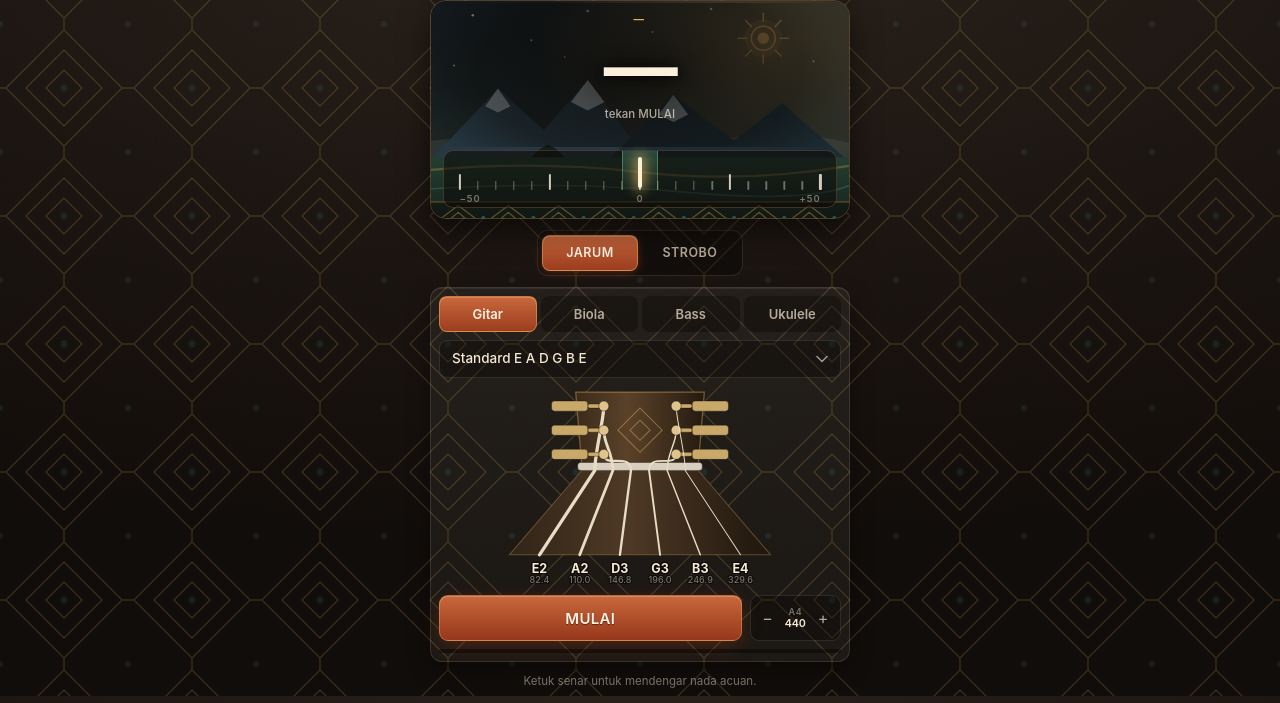
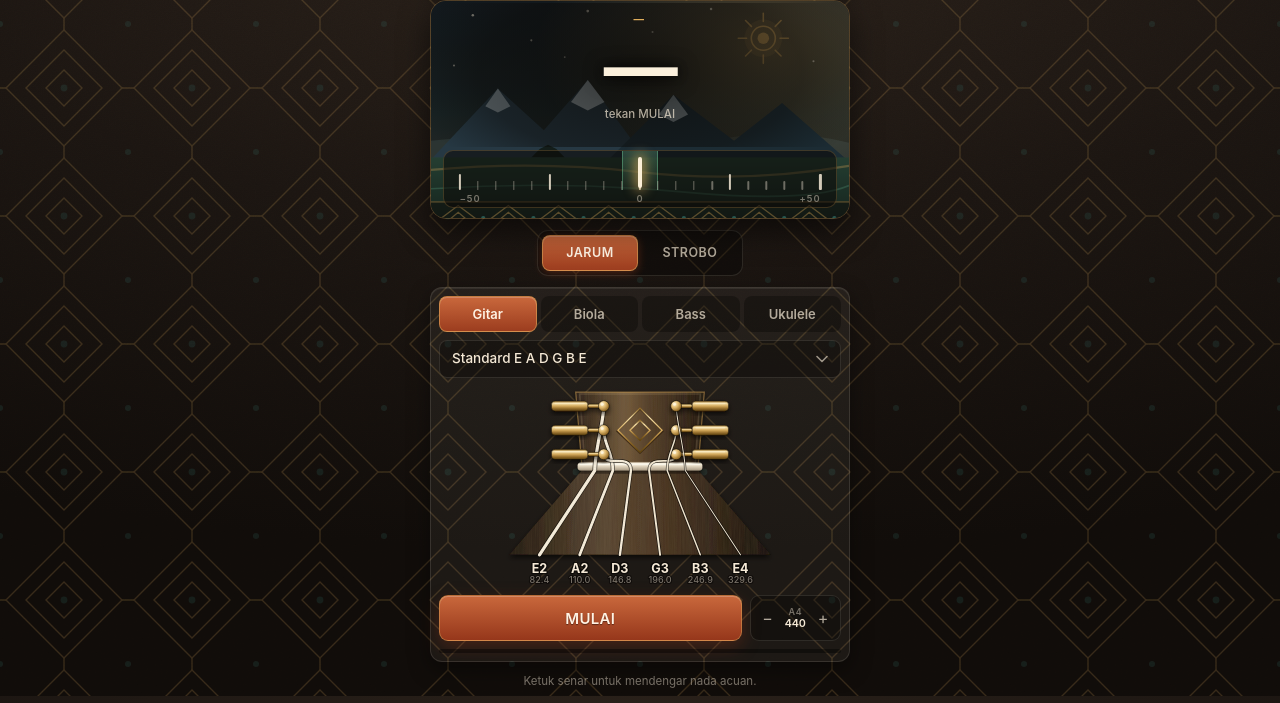
Before and after one commit to cecemeri48-beep/ondes2tuning, a plain HTML site: page index.html in a window 1280 px wide. Shown: the part 104-807 px from the top of the page. Drawn offline with Linux system fonts and the light colour scheme.

Commit message:
Add files via upload

```diff
--- a/index.html
+++ b/index.html
@@ -155,7 +155,9 @@
   .fb{display:block; width:100%; height:auto}
   .fstr{cursor:pointer}
   .fstr .hit{fill:transparent}
-  .fstr .ln{stroke:#E8DCC4; stroke-linecap:round; transition:stroke .15s,stroke-width .15s}
+  .fstr .lnb{stroke:rgba(0,0,0,.7); stroke-linecap:round; fill:none}
+  .fstr .lnw{stroke:rgba(255,255,255,.32); stroke-linecap:round; fill:none}
+  .fstr .ln{stroke:#EFE4CE; stroke-linecap:round; transition:stroke .15s,stroke-width .15s}
   .fstr .lb{fill:var(--ink); font:700 12.5px var(--sans); text-anchor:middle;
     paint-order:stroke; stroke:rgba(10,8,6,.75); stroke-width:2.6px;
     stroke-linejoin:round; transition:fill .15s}
@@ -175,9 +177,11 @@
   .hs{display:block; width:100%; height:auto}
   .hstr{cursor:pointer}
   .hstr .hit{fill:transparent}
-  .hstr .ln{stroke:#E8DCC4; stroke-linecap:round; transition:stroke .15s}
-  .hstr .pb{fill:#C9A96A; stroke:rgba(0,0,0,.45); stroke-width:.7; transition:fill .15s}
-  .hstr .peg{fill:#E0C48C; stroke:rgba(0,0,0,.5); stroke-width:.8; transition:fill .15s}
+  .hstr .lnb{stroke:rgba(0,0,0,.65); stroke-linecap:round; fill:none}
+  .hstr .lnw{stroke:rgba(255,255,255,.35); stroke-linecap:round; fill:none}
+  .hstr .ln{stroke:#EFE4CE; stroke-linecap:round; transition:stroke .15s}
+  .hstr .pb{fill:url(#brass); stroke:rgba(0,0,0,.55); stroke-width:.7; transition:fill .15s}
+  .hstr .peg{fill:url(#brassR); stroke:rgba(0,0,0,.6); stroke-width:.8; transition:fill .15s}
   .hstr .lb{fill:var(--ink); font:700 12.5px var(--sans); text-anchor:middle;
     paint-order:stroke; stroke:rgba(10,8,6,.75); stroke-width:2.6px;
     stroke-linejoin:round; transition:fill .15s}
@@ -586,6 +590,54 @@ function buildStrings(){
   });
 }
 
+/* Bahan bersama untuk gambar alat: gradasi kayu, kuningan, tulang,
+   serat kayu prosedural, dan bayangan jatuh. Statis, jadi tidak membebani. */
+function svgDefs(){
+  return `
+    <linearGradient id="wood" x1="0" y1="0" x2="1" y2="0">
+      <stop offset="0" stop-color="#241812"/><stop offset=".18" stop-color="#3E2C1A"/>
+      <stop offset=".42" stop-color="#5C4023"/><stop offset=".62" stop-color="#48331F"/>
+      <stop offset=".85" stop-color="#2C1E12"/><stop offset="1" stop-color="#1A110A"/>
+    </linearGradient>
+    <linearGradient id="wood2" x1="0" y1="0" x2="1" y2="0">
+      <stop offset="0" stop-color="#1B1209"/><stop offset=".30" stop-color="#332314"/>
+      <stop offset=".55" stop-color="#452F1B"/><stop offset=".80" stop-color="#2A1D11"/>
+      <stop offset="1" stop-color="#150E08"/>
+    </linearGradient>
+    <linearGradient id="ebony" x1="0" y1="0" x2="1" y2="0">
+      <stop offset="0" stop-color="#120E0C"/><stop offset=".28" stop-color="#2C2422"/>
+      <stop offset=".52" stop-color="#3A302C"/><stop offset=".78" stop-color="#221B18"/>
+      <stop offset="1" stop-color="#0E0A09"/>
+    </linearGradient>
+    <linearGradient id="brass" x1="0" y1="0" x2="0" y2="1">
+      <stop offset="0" stop-color="#8A6524"/><stop offset=".22" stop-color="#F6E0A8"/>
+      <stop offset=".50" stop-color="#D2A85B"/><stop offset=".78" stop-color="#8C6626"/>
+      <stop offset="1" stop-color="#5E430F"/>
+    </linearGradient>
+    <radialGradient id="brassR" cx=".34" cy=".30" r=".85">
+      <stop offset="0" stop-color="#FFF3D2"/><stop offset=".38" stop-color="#E2BC72"/>
+      <stop offset=".74" stop-color="#9E7530"/><stop offset="1" stop-color="#5A3F12"/>
+    </radialGradient>
+    <linearGradient id="bone" x1="0" y1="0" x2="0" y2="1">
+      <stop offset="0" stop-color="#FFF7E6"/><stop offset=".45" stop-color="#E4D8C2"/>
+      <stop offset="1" stop-color="#A99B85"/>
+    </linearGradient>
+    <linearGradient id="sheen" x1="0" y1="0" x2="1" y2="0">
+      <stop offset="0" stop-color="#FFE9C0" stop-opacity="0"/>
+      <stop offset=".38" stop-color="#FFE9C0" stop-opacity=".16"/>
+      <stop offset=".55" stop-color="#FFE9C0" stop-opacity=".05"/>
+      <stop offset="1" stop-color="#FFE9C0" stop-opacity="0"/>
+    </linearGradient>
+    <filter id="grain" x="-10%" y="-10%" width="120%" height="120%">
+      <feTurbulence type="fractalNoise" baseFrequency="1.4 0.03" numOctaves="5" seed="9" result="n"/>
+      <feColorMatrix in="n" type="matrix"
+        values="0 0 0 0 0.09  0 0 0 0 0.06  0 0 0 0 0.03  0 0 0 0.55 0"/>
+    </filter>
+    <filter id="drop" x="-25%" y="-25%" width="150%" height="160%">
+      <feDropShadow dx="0" dy="2.5" stdDeviation="2.6" flood-color="#000" flood-opacity=".65"/>
+    </filter>`;
+}
+
 /* Papan jari biola: senar melengkung menyebar dari nut yang sempit
    ke arah bawah yang melebar, seperti fingerboard sungguhan. */
 function buildFingerboard(){
@@ -598,13 +650,18 @@ function buildFingerboard(){
     const x1 = tx(i), x2 = bx(i);
     const w  = 1.0 + (n - 1 - i) * 0.55;                 // senar bawah lebih tebal
     const c1 = x1 + (x2 - x1) * .12, c2 = x1 + (x2 - x1) * .64;
-    const ln = `M${x1.toFixed(1)} 20 C${c1.toFixed(1)} 58 ${c2.toFixed(1)} 92 ${x2.toFixed(1)} 116`;
+    const d  = `M${x1.toFixed(1)} 20 C${c1.toFixed(1)} 58 ${c2.toFixed(1)} 92 ${x2.toFixed(1)} 116`;
     const hit = `M${(x1 - 6).toFixed(1)} 8 L${(x1 + 6).toFixed(1)} 8 ` +
                 `L${(x2 + 22).toFixed(1)} 150 L${(x2 - 22).toFixed(1)} 150 Z`;
+    const wound = i < 2
+      ? `<path class="lnw" d="${d}" stroke-width="${(w * .55).toFixed(2)}"
+               stroke-dasharray="0.6 ${(1.1 + w * .35).toFixed(2)}"/>` : "";
     return `<g class="fstr sstr" data-i="${i}" tabindex="0" role="button"
                aria-label="Nada acuan ${s.label}">
       <path class="hit" d="${hit}"/>
-      <path class="ln" d="${ln}" fill="none" stroke-width="${w.toFixed(2)}"/>
+      <path class="lnb" d="${d}" stroke-width="${(w + 1.4).toFixed(2)}"/>
+      <path class="ln"  d="${d}" fill="none" stroke-width="${w.toFixed(2)}"/>
+      ${wound}
       <text class="lb" x="${x2.toFixed(1)}" y="134">${s.label}</text>
       <text class="hz" x="${x2.toFixed(1)}" y="146">${s.freq.toFixed(1)}</text>
       <text class="lk" x="${x1.toFixed(1)}" y="6">●</text>
@@ -614,16 +671,24 @@ function buildFingerboard(){
   $("strings").className = "";
   $("strings").innerHTML =
    `<svg class="fb" viewBox="0 0 340 152" role="group" aria-label="Papan jari">
-      <defs>
-        <linearGradient id="wood" x1="0" y1="0" x2="1" y2="0">
-          <stop offset="0" stop-color="#2A1E15"/><stop offset=".40" stop-color="#41301F"/>
-          <stop offset=".68" stop-color="#2E2116"/><stop offset="1" stop-color="#191009"/>
-        </linearGradient>
+      <defs>${svgDefs()}
+        <clipPath id="cFb"><path d="M140 16 L200 16 L268 120 L72 120 Z"/></clipPath>
       </defs>
-      <path d="M140 16 L200 16 L268 120 L72 120 Z" fill="url(#wood)"
-            stroke="rgba(224,174,92,.28)" stroke-width="1"/>
-      <rect x="136" y="9" width="68" height="7.5" rx="3"
-            fill="#D9CFC0" stroke="rgba(0,0,0,.45)" stroke-width=".8"/>
+      <g filter="url(#drop)">
+        <path d="M140 16 L200 16 L268 120 L72 120 Z" fill="url(#ebony)"/>
+      </g>
+      <g clip-path="url(#cFb)">
+        <rect x="60" y="10" width="220" height="116" filter="url(#grain)" opacity=".55"/>
+        <rect x="60" y="10" width="220" height="116" fill="url(#sheen)"/>
+        <path d="M146 16 L196 16 L262 120 L80 120 Z" fill="none"
+              stroke="#FFE9C6" stroke-opacity=".10" stroke-width="1.6"/>
+      </g>
+      <path d="M140 16 L200 16 L268 120 L72 120 Z" fill="none"
+            stroke="rgba(224,174,92,.34)" stroke-width="1"/>
+      <g filter="url(#drop)">
+        <rect x="136" y="9" width="68" height="7.5" rx="3" fill="url(#bone)"/>
+        <rect x="138" y="10.2" width="64" height="1.5" rx=".7" fill="#FFFDF6" opacity=".65"/>
+      </g>
       ${parts}
     </svg>`;
 }
@@ -653,46 +718,79 @@ function buildHeadstock(){
     const p = pegs[i], nx = nutX(i), bx = botX(i);
     const w  = 1.0 + (n - 1 - i) * 0.45;               // senar bawah lebih tebal
     const cn = p.side < 0 ? p.bx + 36 : p.bx - 16;     // batang penghubung pasak
-    const ln = `M${p.px} ${p.py.toFixed(1)} C${p.px} ${(p.py + 14).toFixed(1)} ` +
+    const d  = `M${p.px} ${p.py.toFixed(1)} C${p.px} ${(p.py + 14).toFixed(1)} ` +
                `${nx.toFixed(1)} 66 ${nx.toFixed(1)} 84 L${bx.toFixed(1)} 168`;
+    const wound = i < Math.min(3, n - 1)
+      ? `<path class="lnw" d="${d}" stroke-width="${(w * .55).toFixed(2)}"
+               stroke-dasharray="0.6 ${(1.1 + w * .35).toFixed(2)}"/>` : "";
     return `<g class="hstr sstr" data-i="${i}" tabindex="0" role="button"
                aria-label="Nada acuan ${s.label}">
       <rect class="hit" x="${p.side < 0 ? 96 : 224}" y="${(p.py - 12).toFixed(1)}" width="80" height="24"/>
       <rect class="hit" x="${(bx - 28).toFixed(1)}" y="158" width="56" height="42"/>
-      <path class="ln" d="${ln}" fill="none" stroke-width="${w.toFixed(2)}"/>
-      <rect class="pb" x="${cn}" y="${(p.py - 2).toFixed(1)}" width="16" height="4" rx="2"/>
-      <rect class="pb" x="${p.bx}" y="${(p.py - 5).toFixed(1)}" width="36" height="10" rx="3"/>
-      <circle class="peg" cx="${p.px}" cy="${p.py.toFixed(1)}" r="5"/>
+      <path class="lnb" d="${d}" stroke-width="${(w + 1.4).toFixed(2)}"/>
+      <path class="ln"  d="${d}" fill="none" stroke-width="${w.toFixed(2)}"/>
+      ${wound}
+      <g filter="url(#drop)">
+        <rect class="pb" x="${cn}" y="${(p.py - 2).toFixed(1)}" width="16" height="4" rx="2"/>
+        <rect class="pb" x="${p.bx}" y="${(p.py - 5).toFixed(1)}" width="36" height="10" rx="3.5"/>
+        <rect x="${p.bx + 3}" y="${(p.py - 3.4).toFixed(1)}" width="30" height="1.6" rx=".8"
+              fill="#FFF6DE" opacity=".45"/>
+        <circle class="peg" cx="${p.px}" cy="${p.py.toFixed(1)}" r="5.4"/>
+        <circle cx="${(p.px - 1.6).toFixed(1)}" cy="${(p.py - 1.8).toFixed(1)}" r="1.5"
+                fill="#FFF8E4" opacity=".75"/>
+      </g>
       <text class="lb" x="${bx.toFixed(1)}" y="186">${s.label}</text>
       <text class="hz" x="${bx.toFixed(1)}" y="196">${s.freq.toFixed(1)}</text>
       <text class="lk" x="${p.px}" y="${(p.py - 9).toFixed(1)}">●</text>
     </g>`;
   }).join("");
 
+  const frets = [0.30, 0.55, 0.78, 0.96].map(t => {
+    const y  = 84 + (168 - 84) * t;
+    const xl = 142 - (142 - 70) * t, xr = 258 + (330 - 258) * t;
+    return `<line x1="${xl.toFixed(1)}" y1="${y.toFixed(1)}" x2="${xr.toFixed(1)}" y2="${y.toFixed(1)}"
+                  stroke="url(#brass)" stroke-width="${(1 + t).toFixed(2)}" opacity=".55"/>`;
+  }).join("");
+
   $("strings").className = "";
   $("strings").innerHTML =
    `<svg class="hs" viewBox="0 0 400 200" role="group"
          aria-label="Kepala ${INSTRUMENTS[instrument].label}">
-      <defs>
-        <linearGradient id="wood" x1="0" y1="0" x2="1" y2="0">
-          <stop offset="0" stop-color="#3B2A1B"/><stop offset=".40" stop-color="#5A4229"/>
-          <stop offset=".68" stop-color="#42301E"/><stop offset="1" stop-color="#251A10"/>
-        </linearGradient>
-        <linearGradient id="wood2" x1="0" y1="0" x2="1" y2="0">
-          <stop offset="0" stop-color="#312417"/><stop offset=".45" stop-color="#4E3925"/>
-          <stop offset="1" stop-color="#1F160E"/>
-        </linearGradient>
+      <defs>${svgDefs()}
+        <clipPath id="cHead"><path d="M136 6 L264 6 L258 78 L142 78 Z"/></clipPath>
+        <clipPath id="cNeck"><path d="M142 84 L258 84 L330 168 L70 168 Z"/></clipPath>
       </defs>
-      <path d="M142 84 L258 84 L330 168 L70 168 Z" fill="url(#wood2)"
-            stroke="rgba(224,174,92,.32)" stroke-width="1"/>
-      <path d="M136 6 L264 6 L258 78 L142 78 Z" fill="url(#wood)"
-            stroke="rgba(224,174,92,.45)" stroke-width="1.2"/>
-      <g fill="none" stroke="#E0AE5C" stroke-width="1.1" opacity=".45">
+
+      <g filter="url(#drop)">
+        <path d="M142 84 L258 84 L330 168 L70 168 Z" fill="url(#wood2)"/>
+        <path d="M136 6 L264 6 L258 78 L142 78 Z" fill="url(#wood)"/>
+      </g>
+      <g clip-path="url(#cNeck)">
+        <rect x="60" y="80" width="280" height="92" filter="url(#grain)" opacity=".8"/>
+        ${frets}
+        <rect x="60" y="80" width="280" height="92" fill="url(#sheen)"/>
+      </g>
+      <g clip-path="url(#cHead)">
+        <rect x="130" y="0" width="140" height="84" filter="url(#grain)" opacity=".85"/>
+        <rect x="130" y="0" width="140" height="84" fill="url(#sheen)"/>
+        <path d="M140 8 L260 8 L255 76 L145 76 Z" fill="none"
+              stroke="#FFE3B0" stroke-opacity=".14" stroke-width="1.6"/>
+      </g>
+      <path d="M136 6 L264 6 L258 78 L142 78 Z" fill="none"
+            stroke="rgba(224,174,92,.5)" stroke-width="1.2"/>
+
+      <g fill="none" stroke="#3A2712" stroke-width="1.4" opacity=".8">
+        <path d="M200 23 L223 45 L200 67 L177 45 Z"/>
+      </g>
+      <g fill="none" stroke="url(#brass)" stroke-width="1.3">
         <path d="M200 22 L222 44 L200 66 L178 44 Z"/>
         <path d="M200 34 L210 44 L200 54 L190 44 Z"/>
       </g>
-      <rect x="138" y="76" width="124" height="8" rx="3"
-            fill="#D9CFC0" stroke="rgba(0,0,0,.45)" stroke-width=".8"/>
+
+      <g filter="url(#drop)">
+        <rect x="138" y="76" width="124" height="8" rx="3" fill="url(#bone)"/>
+        <rect x="140" y="77.2" width="120" height="1.6" rx=".8" fill="#FFFDF6" opacity=".65"/>
+      </g>
       ${parts}
     </svg>`;
 }
--- a/sw.js
+++ b/sw.js
@@ -1,6 +1,6 @@
 /* Pekerja layanan Chelebes Tuner — simpan aplikasi agar bisa dipakai offline.
    Naikkan angka VERSI setiap kali berkas diperbarui supaya simpanan lama dibuang. */
-const VERSI = "v10";
+const VERSI = "v11";
 const CACHE = "chelebes-tuner-" + VERSI;
 const ASSETS = [
   "./",
```
